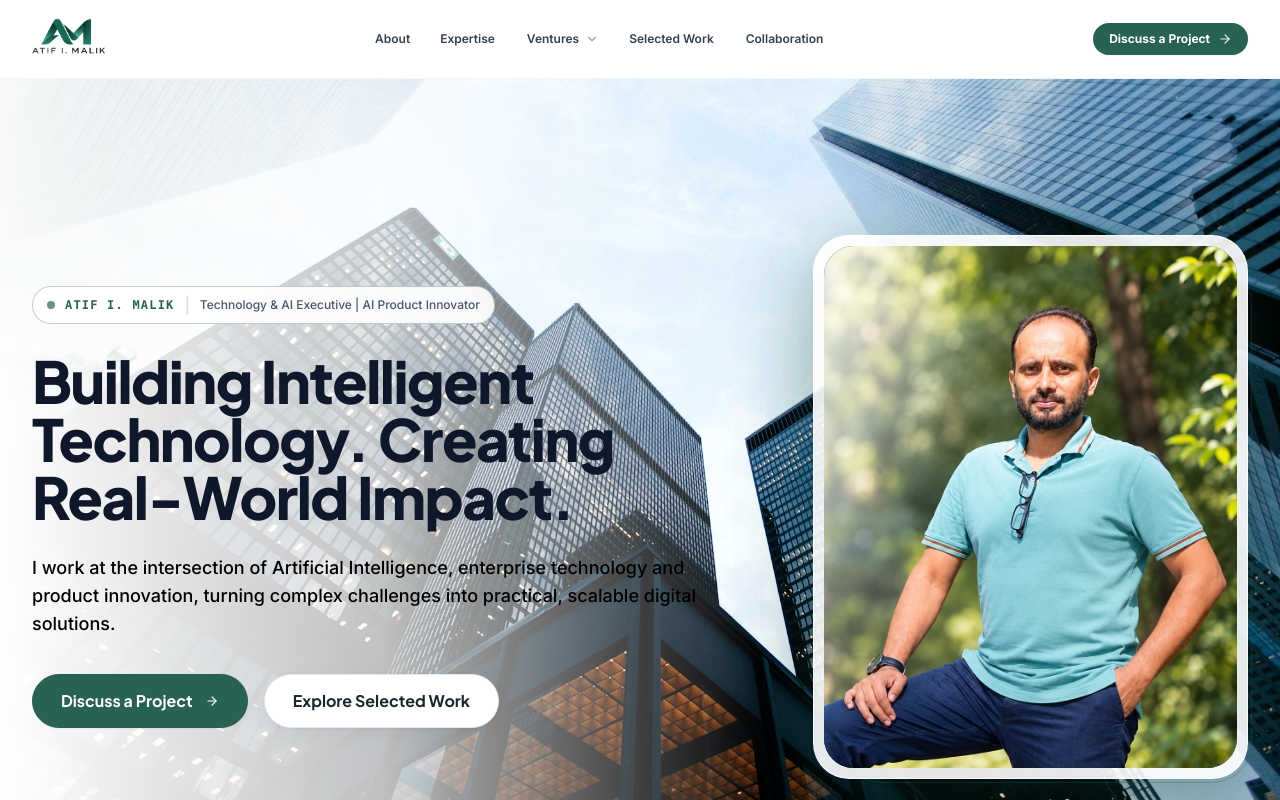
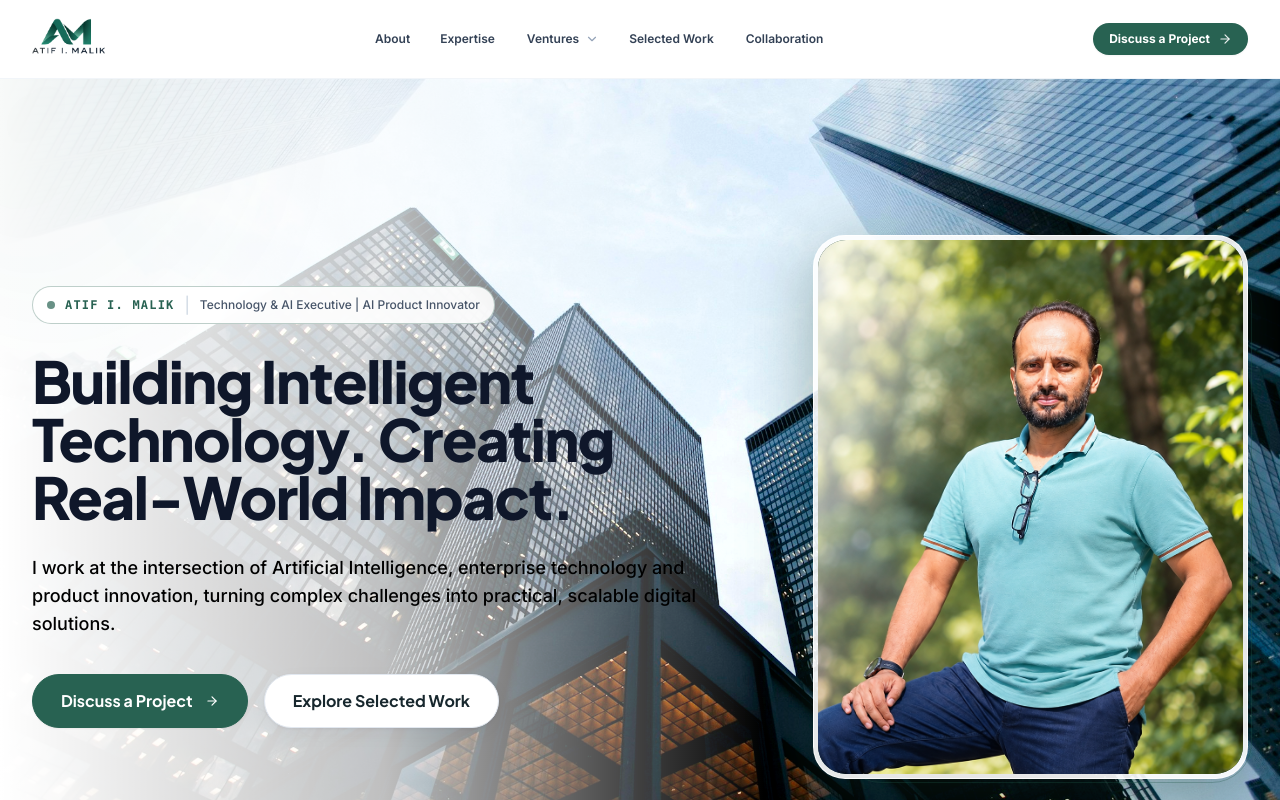
Before and after one commit to mnoumanrasheed/portfolio-atif-malik, a React (Vite) app: page / in a window 1280 px wide. Shown: the top 800 px of the page. Built offline with nearby package versions, Linux system fonts and the light colour scheme; a web font is replaced by a local one.

Commit message:
fix(home): make profile picture border thin and sleek

```diff
--- a/src/pages/Home.tsx
+++ b/src/pages/Home.tsx
@@ -96,8 +96,8 @@ export const Home: React.FC = () => {
           <div className="pointer-events-none relative order-2 mt-8 h-72 w-[min(90vw,24rem)] self-center lg:absolute lg:right-6 lg:top-1/2 lg:z-0 lg:order-none lg:mt-0 lg:h-[min(60vh,30rem)] lg:w-[min(30vw,23rem)] lg:-translate-y-1/2 xl:right-8 xl:h-[min(68vh,38rem)] xl:w-[min(34vw,29rem)]" aria-hidden="true">
             <div className="absolute inset-3 translate-x-4 translate-y-4 rounded-[2.5rem] border border-[#286252]/30" />
             <div className="absolute inset-1 rounded-[2.4rem] bg-[#286252]/20 blur-2xl" />
-            <div className="relative h-full rounded-[2.25rem] border border-white/80 bg-white/90 p-2.5 shadow-[0_32px_85px_rgba(8,45,37,0.30)]">
-              <div className="relative h-full overflow-hidden rounded-[1.85rem] bg-[#163f35]">
+            <div className="relative h-full rounded-[2rem] border border-white/80 bg-white/90 p-1 shadow-[0_24px_65px_rgba(8,45,37,0.25)]">
+              <div className="relative h-full overflow-hidden rounded-[1.75rem] bg-[#163f35]">
                 <img
                   src={ceoPortrait}
                   alt=""
```
